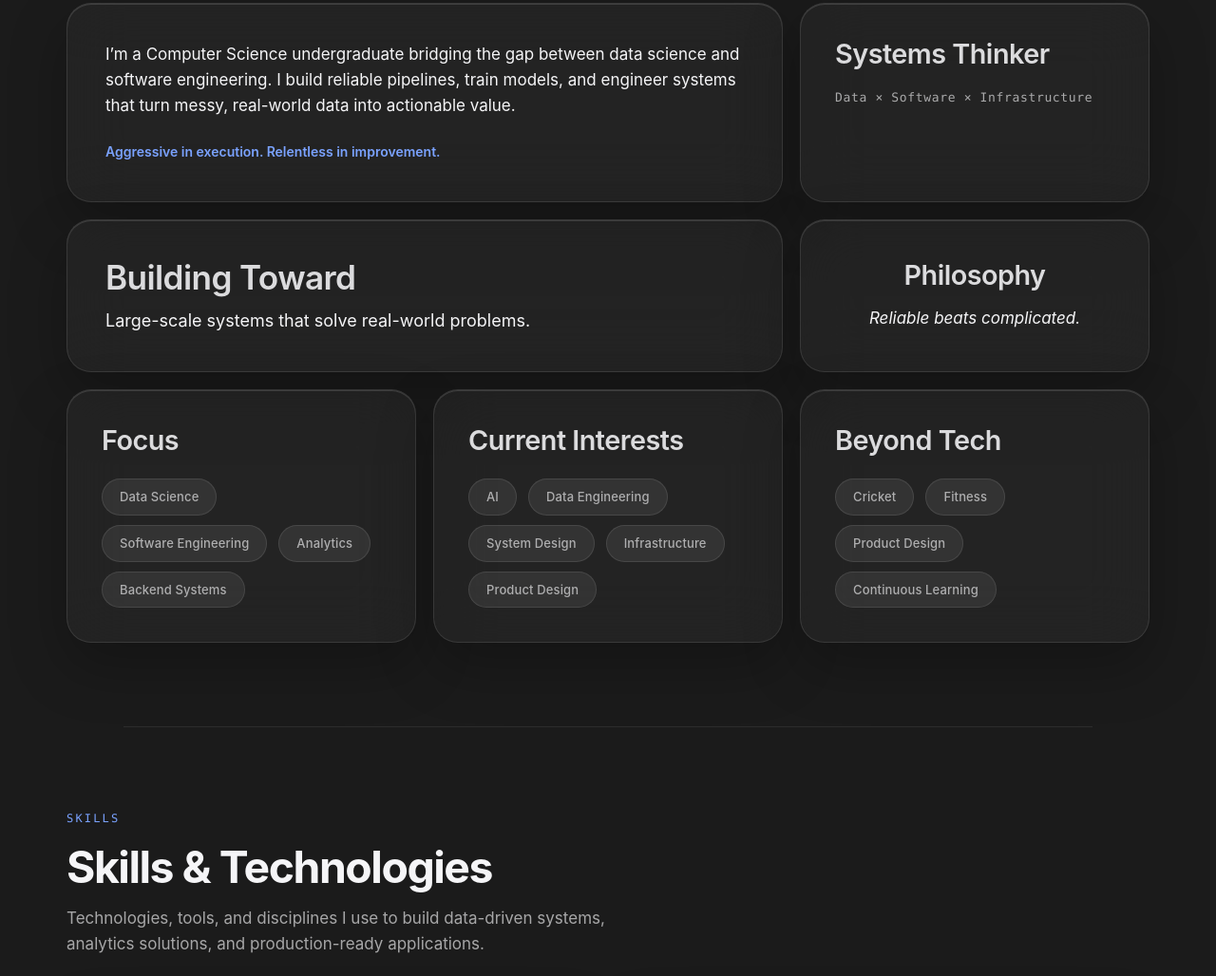
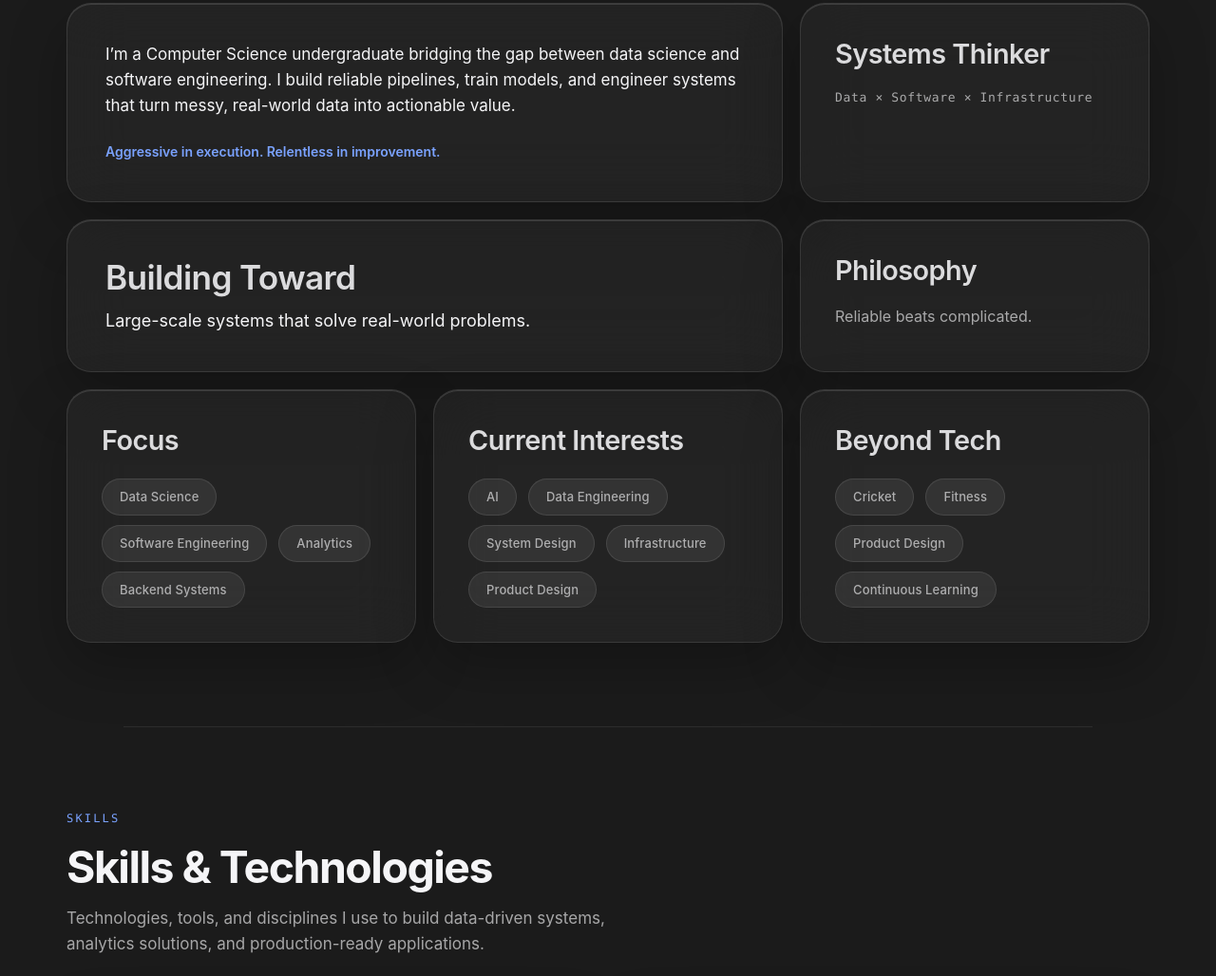
Before and after one commit to Purrnanssh/Portfolio, a plain HTML site: page index.html in a window 1280 px wide. Shown: the part 1233-2261 px from the top of the page at 95% size. Drawn offline with Linux system fonts and the light colour scheme.

Commit message:
Revert Philosophy card styling to standard aesthetics

```diff
--- a/index.html
+++ b/index.html
@@ -335,10 +335,6 @@ h1{ font-size: clamp(2.7rem, 6.6vw, 5rem); font-weight:660; letter-spacing:-0.04
 .bento-card.bento-anchor h3 { font-size: clamp(1.6rem, 3vw, 2.2rem); margin-bottom: 12px; }
 .bento-card.bento-anchor p { font-size: 18px; font-weight: 400; line-height: 1.5; color: var(--text); }
 
-.bento-card.bento-quote { align-items: center; justify-content: center; text-align: center; }
-.bento-card.bento-quote h3 { margin-bottom: 16px; align-self: center; text-align: center; }
-.bento-card.bento-quote p { font-size: 17px; font-weight: 400; color: var(--text); font-style: italic; }
-
 .bento-card.bio { padding: 40px; }
 .bento-card.bio p { font-size: 17px; line-height: 1.6; color: var(--text); font-weight: 400; }
 .bento-card.bio .signature { font-size: 14px; color: var(--accent); font-weight: 600; margin-top: auto; padding-top: 24px; }
@@ -688,9 +684,9 @@ footer{ padding:40px 0 140px; margin-top:20px; border:none; }
       <h3>Building Toward</h3>
       <p>Large-scale systems that solve real-world problems.</p>
     </div>
-    <div class="bento-card glass lift bento-quote">
+    <div class="bento-card glass lift">
       <h3>Philosophy</h3>
-      <p>Reliable beats complicated.</p>
+      <p style="font-size: 16px; color: var(--text-2);">Reliable beats complicated.</p>
     </div>
 
     <!-- Row 3 -->
```
